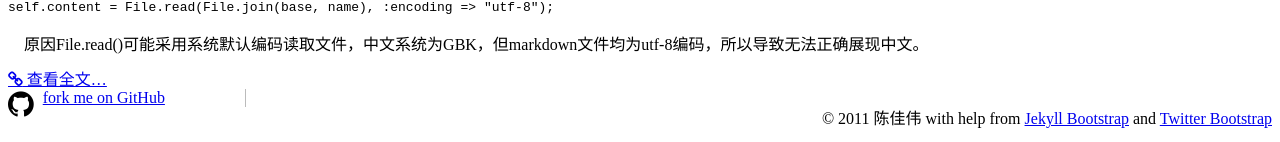
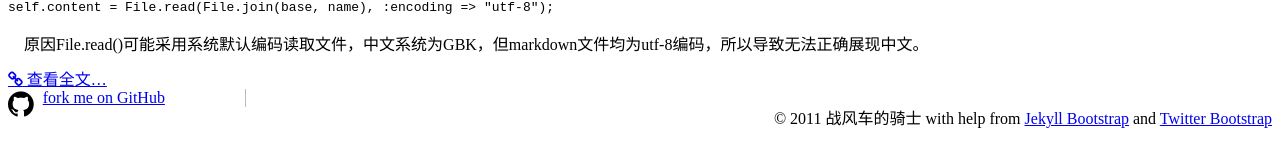
Before and after one commit to excelzhenyu/excelzhenyu.github.io, a Jekyll site: the page built from index.md, in a window 1280 px wide and 900 px high, scrolled down 1132 px. Shown: the part 755-897 px from the top of the window. Built offline with Jekyll 4.4.1, drawn with Linux system fonts in a browser that asks for light colours; nearby versions of some CDN libraries; Markdown is read by kramdown in place of the engine named in the settings.

```diff
--- a/_config.yml
+++ b/_config.yml
@@ -10,10 +10,10 @@ safe: false
 # Themes are encouraged to use these universal variables
 # so be sure to set them if your theme uses them.
 #
-title : 寂寞先生
+title : github
 tagline: Site Tagline
 author :
-  name : 陈佳伟
+  name : 战风车的骑士
   email : blah@email.test
   github : username
   twitter : username
@@ -56,7 +56,7 @@ JB :
   #   - Only the following values are falsy: ["", null, false]
   #   - When setting BASE_PATH it must be a valid url.
   #     This means always setting the protocol (http|https) or prefixing with "/"
-  BASE_PATH : /blog
+  BASE_PATH : /excelzhenyu.github.io
 
   # By default, the asset_path is automatically defined relative to BASE_PATH plus the enabled theme.
   # ex: [BASE_PATH]/assets/themes/[THEME-NAME]
```
